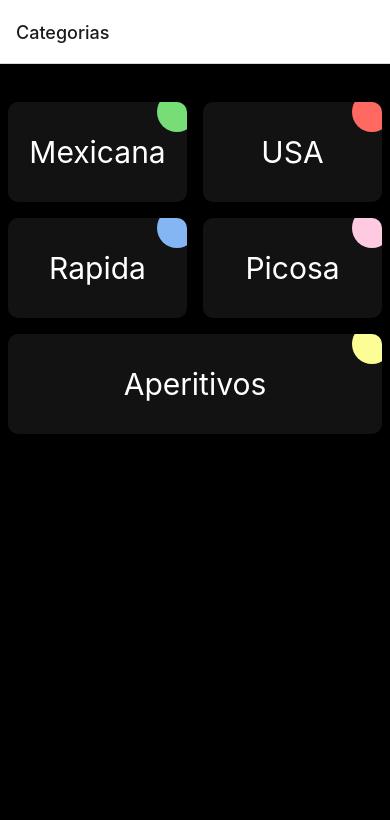
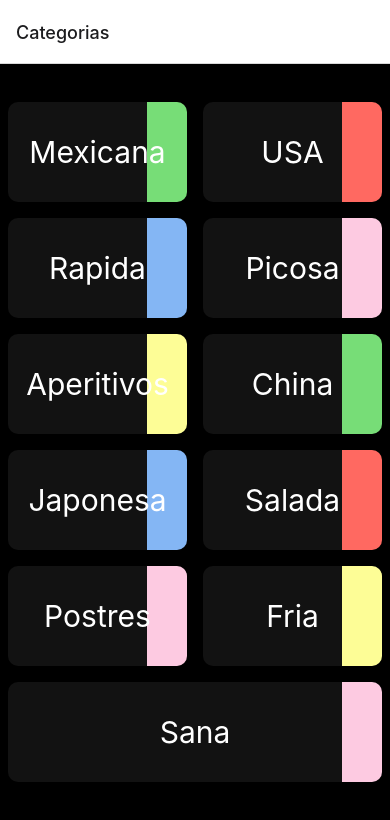
Before and after one commit to luissevilla111/meal-app, a React Native app: screen /Categories in a window 390 px wide. Shown: the top 820 px of the page. Built offline with nearby package versions, Linux system fonts and the light colour scheme.

Commit message:
meals route and passing params

```diff
--- a/App.tsx
+++ b/App.tsx
@@ -6,6 +6,7 @@ import { createStackNavigator } from "@react-navigation/stack";
 import { StyleSheet, Text, View } from "react-native";
 
 import CategoriesScreen from "./screens/CategoriesScreen";
+import MealsScreen from "./screens/MealsScree";
 
 const Stack = createStackNavigator();
 const MyStack = () => {
@@ -16,9 +17,9 @@ const MyStack = () => {
         component={CategoriesScreen}
         options={{ headerTitle: "Categorias" }}
       />
-      {/*  <Stack.Screen name="Notifications" component={NotificationsScreen} />
-      <Stack.Screen name="Profile" component={ProfileScreen} />
-      <Stack.Screen name="Settings" component={SettingsScreen} /> */}
+      <Stack.Screen name="Meals" component={MealsScreen} />
+      {/* <Stack.Screen name="Profile" component={ProfileScreen} />
+      <Stack.Screen name="Settings" component={SettingsScreen} />  */}
     </Stack.Navigator>
   );
 };
--- a/components/Categories/CategoryItem.tsx
+++ b/components/Categories/CategoryItem.tsx
@@ -1,19 +1,30 @@
-import { View, Text, StyleSheet } from "react-native";
+import { View, Text, StyleSheet, TouchableOpacity } from "react-native";
 import { ICategoryMeal } from "../../interfaces/meals";
+import { StackNavigationProp } from "@react-navigation/stack";
+import { useNavigation } from "@react-navigation/native";
 
 type Props = {
   children?: React.ReactNode;
   category1: ICategoryMeal;
 };
+type Nav = {
+  navigate: (value: string) => void;
+};
 const CategoryItem: React.FC<Props> = ({ children, category1 }) => {
+  const navigation = useNavigation<StackNavigationProp<any>>();
+
+  const navigateToMeals = () => {
+    navigation.navigate("Meals", { mealId: category1.id });
+  };
+
   return (
-    <View style={styles.cardCategory}>
+    <TouchableOpacity style={styles.cardCategory} onPress={navigateToMeals}>
       <Text style={styles.categoryText}>{category1.title}</Text>
       {/* <View style={styles.circle}> </View> */}
       <View
         style={{ ...styles.circle, backgroundColor: category1.color }}
       ></View>
-    </View>
+    </TouchableOpacity>
   );
 };
 
@@ -40,11 +51,14 @@ const styles = StyleSheet.create({
 
   circle: {
     position: "absolute",
-    top: -10,
-    right: -10,
+    /* top: -10,
+    right: -10, */
+    top: 0,
+    right: 0,
     width: 40,
-    height: 40,
+    height: "100%",
+    zIndex: -1,
 
-    borderRadius: 40 / 2,
+    /* borderRadius: 40 / 2, */
   },
 });
--- a/data/dummydata.ts
+++ b/data/dummydata.ts
@@ -25,6 +25,36 @@ export const CATEGORIES: ICategoryMeal[] = [
     id: "C5",
     color: "#fdfd96",
     title: "Aperitivos",
+  },
+  {
+    id: "C6",
+    color: "#77dd77",
+    title: "China",
+  },
+  {
+    id: "C7",
+    color: "#84b6f4",
+    title: "Japonesa",
+  },
+  {
+    id: "C8",
+    color: "#ff6961",
+    title: "Salada",
+  },
+  {
+    id: "C9",
+    color: "#fdcae1",
+    title: "Postres",
+  },
+  {
+    id: "C10",
+    color: "#fdfd96",
+    title: "Fria",
+  },
+  {
+    id: "C11",
+    color: "#fdcae1",
+    title: "Sana",
   },
 ];
 
--- /dev/null
+++ b/screens/MealsScree.tsx
@@ -0,0 +1,31 @@
+import { View, Text } from "react-native";
+import { StackNavigationProp } from "@react-navigation/stack";
+
+import { RouteProp } from "@react-navigation/native";
+
+type RootStackParamList = {
+  Meals: {
+    // Define la estructura de los parámetros de ruta
+    mealId: string;
+    // Agrega más parámetros según tus necesidades
+  };
+};
+
+type MealsScreenRouteProp = RouteProp<RootStackParamList, "Meals">;
+
+type Props = {
+  children?: React.ReactNode;
+  navigation: StackNavigationProp<RootStackParamList, "Meals">;
+  route: MealsScreenRouteProp; // Agrega el tipo para la ruta
+};
+
+const MealsScreen: React.FC<Props> = ({ navigation, route }) => {
+  const { mealId } = route.params;
+  return (
+    <View>
+      <Text> MealId: {mealId}</Text>
+    </View>
+  );
+};
+
+export default MealsScreen;
```
